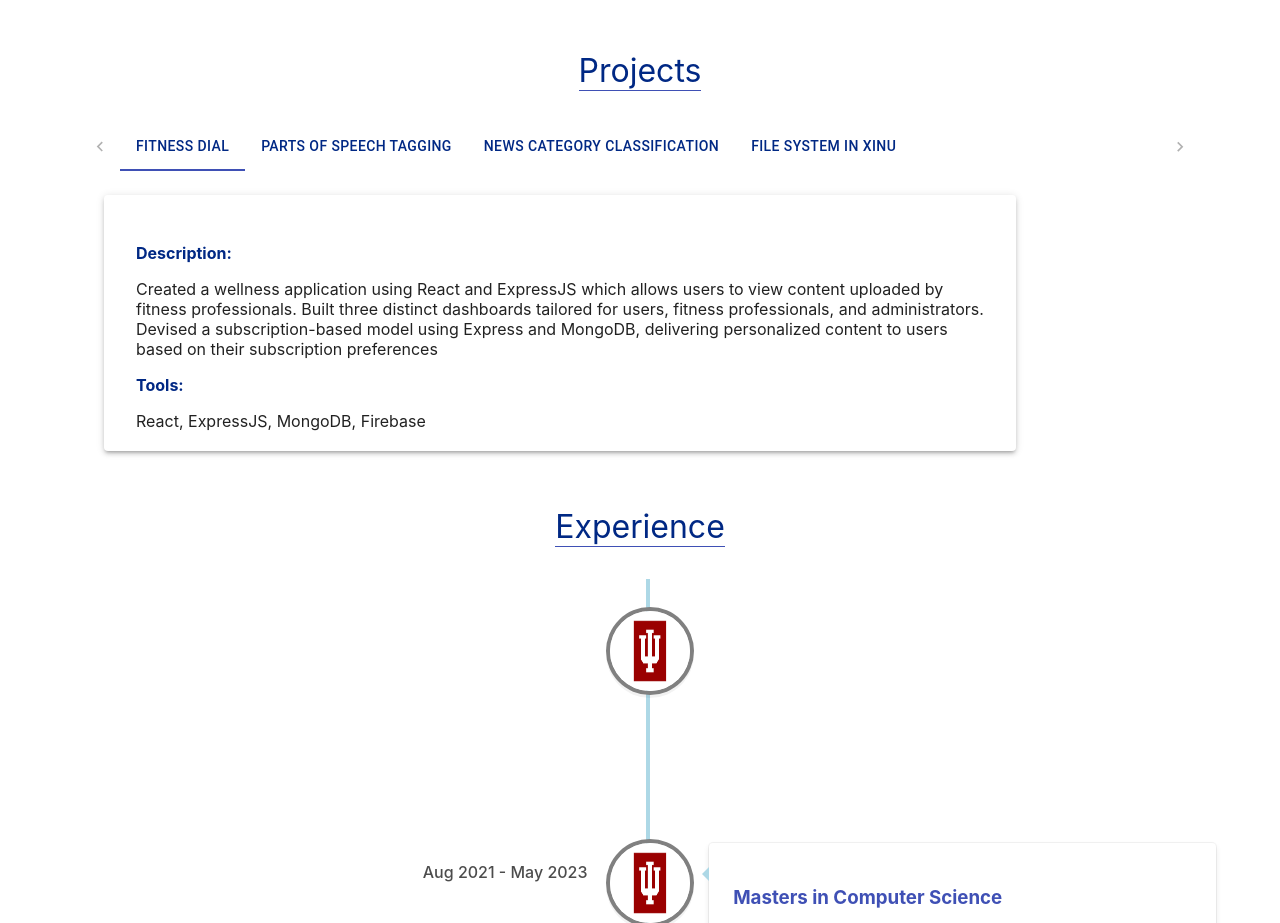
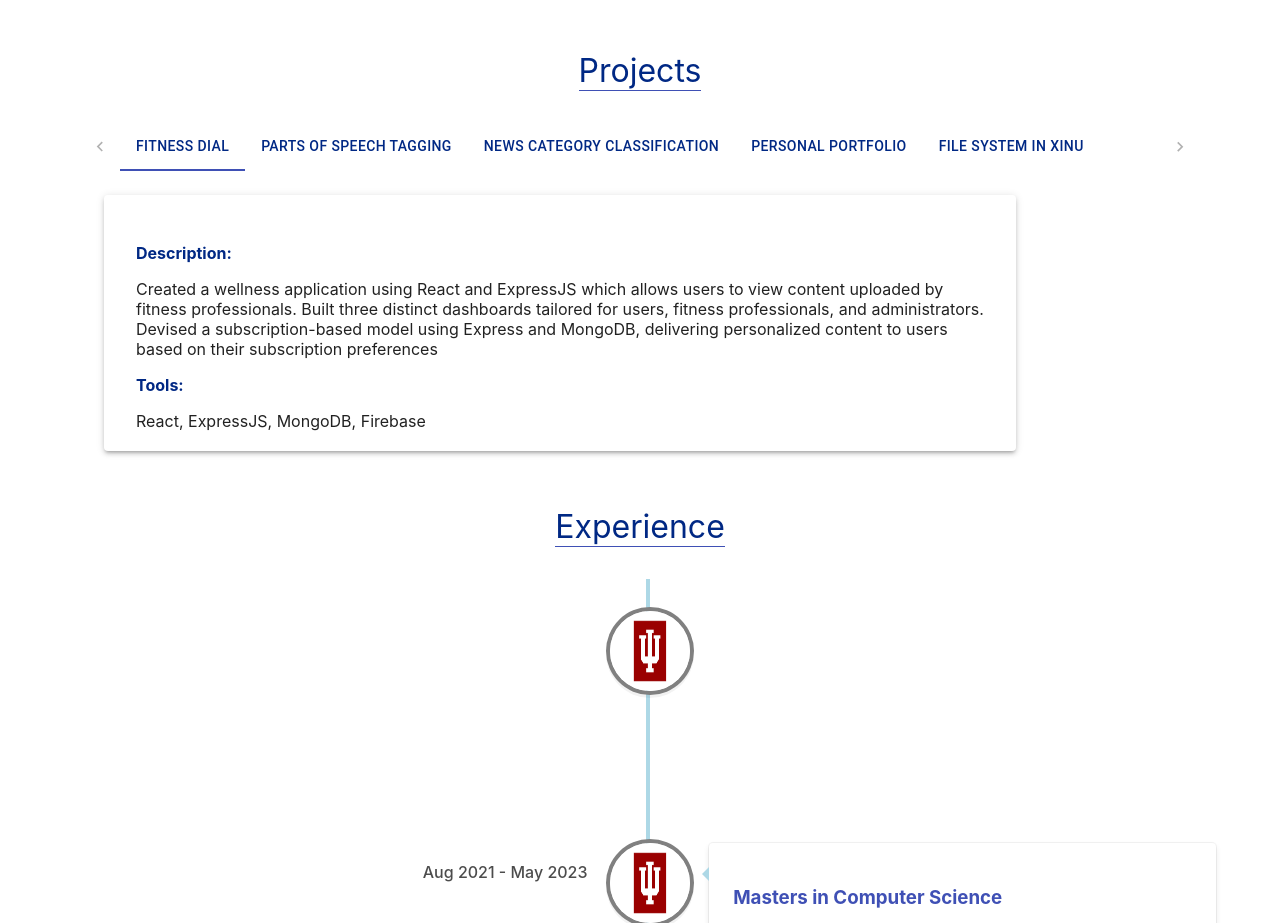
Before and after one commit to jsaikiran19/portfolio, a React (Create React App) app: page / in a window 1280 px wide. Shown: the part 940-1863 px from the top of the page. Built offline with nearby package versions, Linux system fonts and the light colour scheme.

Commit message:
adds project portfolio

```diff
--- a/src/components/projects/projects.js
+++ b/src/components/projects/projects.js
@@ -35,6 +35,12 @@ export default function Projects() {
       tools: ["Python", "Tensorflow", "FastAPI", "Deep Learning"],
       description:
         "Built a bidirectional LSTM model that classifies a news sentence into four categories.",
+    },
+    {
+      name: 'Personal Portfolio',
+      tools: ["ReactJS", "Material UI", "Firebase", "Github Actions"],
+      description:
+      "Designed a personal portfolio web page with ReactJS and hosted the application on Firebase. Utilized Github Actions to setup a pipeline that builds and deploys application."
     },
     {
       name: "File System in Xinu",
```
Also changed, not shown: 1 other file (tests, documents, lock files or other folders).
